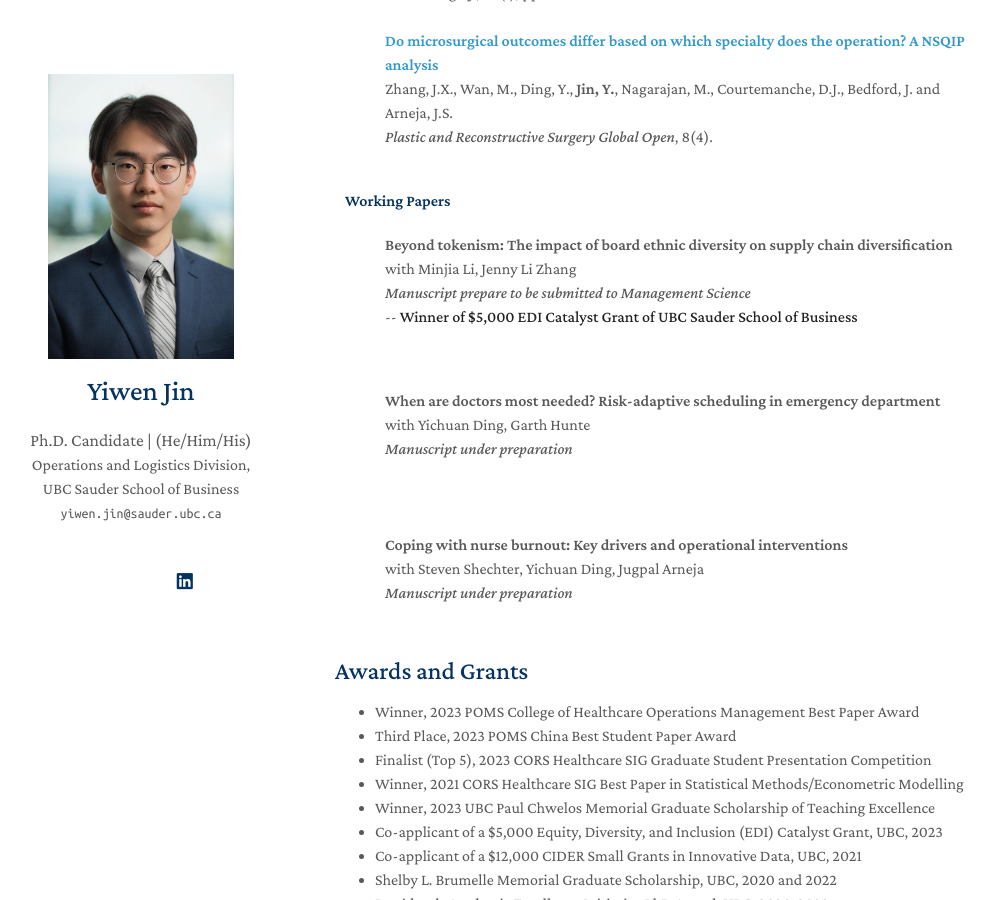
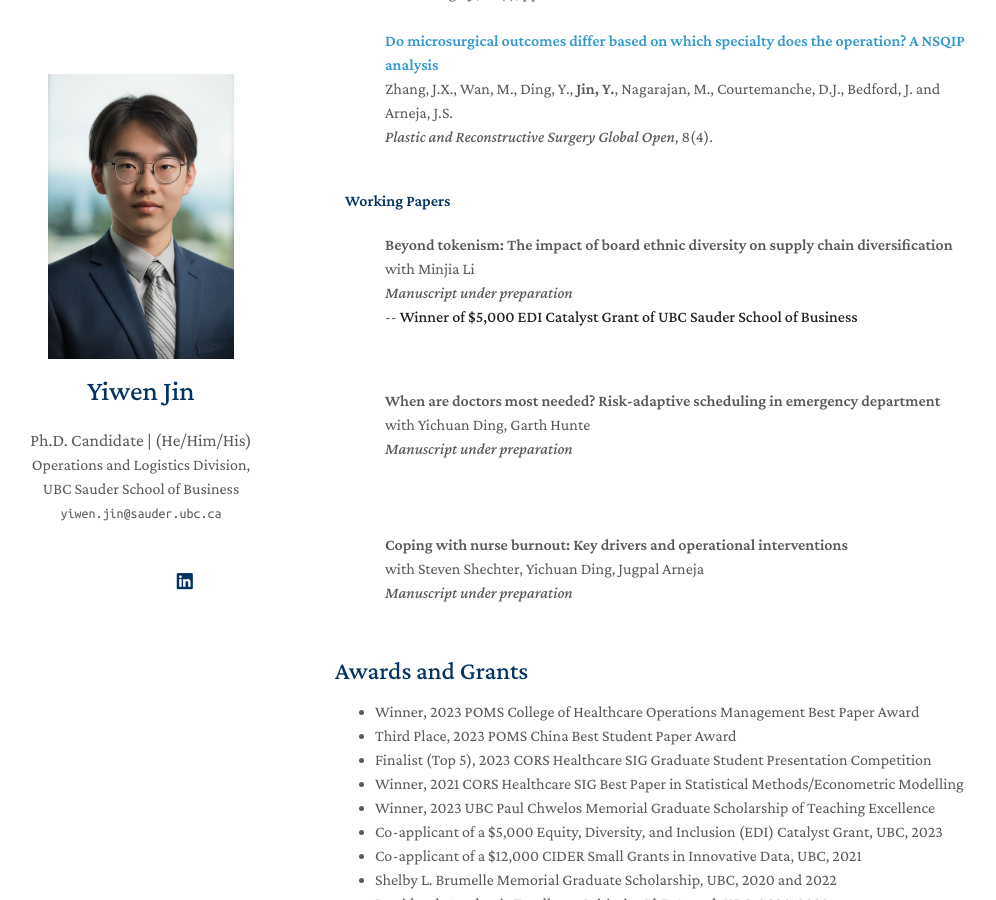
Before and after one commit to zeyang1225/zeyang1225.github.io, a Jekyll site: the page built from index.md, in a window 1280 px wide and 900 px high, scrolled down 1188 px. Shown: the whole window, without its empty margins (135-1131 px from the left). Built offline with Jekyll 4.4.1, drawn with Linux system fonts in a browser that asks for light colours; nearby versions of some CDN libraries; a style sheet for code colours, icons or effects is not loaded; our own code applies the rules of GitHub Pages for plain Markdown files.

Commit message:
Update papers.md

```diff
--- a/_includes/papers.md
+++ b/_includes/papers.md
@@ -68,8 +68,8 @@
   </div>
   <div class="col-sm-9" style="position: relative;padding-right: 15px;padding-left: 20px;">
     <div class="title">Beyond tokenism: The impact of board ethnic diversity on supply chain diversification</div>
-    <div class="author">with Minjia Li, Jenny Li Zhang</div>
-    <div class="periodical"><em>Manuscript prepare to be submitted to Management Science</em></div>
+    <div class="author">with Minjia Li</div>
+    <div class="periodical"><em>Manuscript under preparation</em></div>
       -- <strong>Winner of $5,000 EDI Catalyst Grant of UBC Sauder School of Business</strong>
   </div>
 </div>
```
